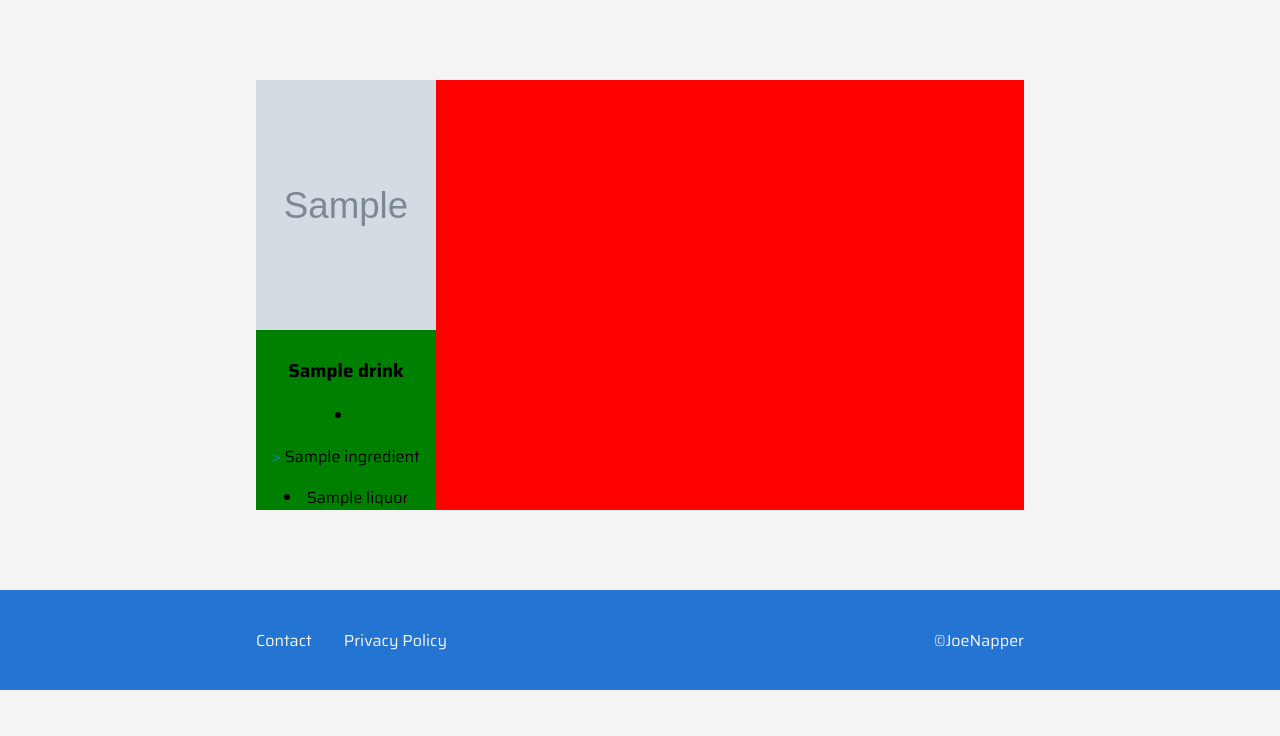
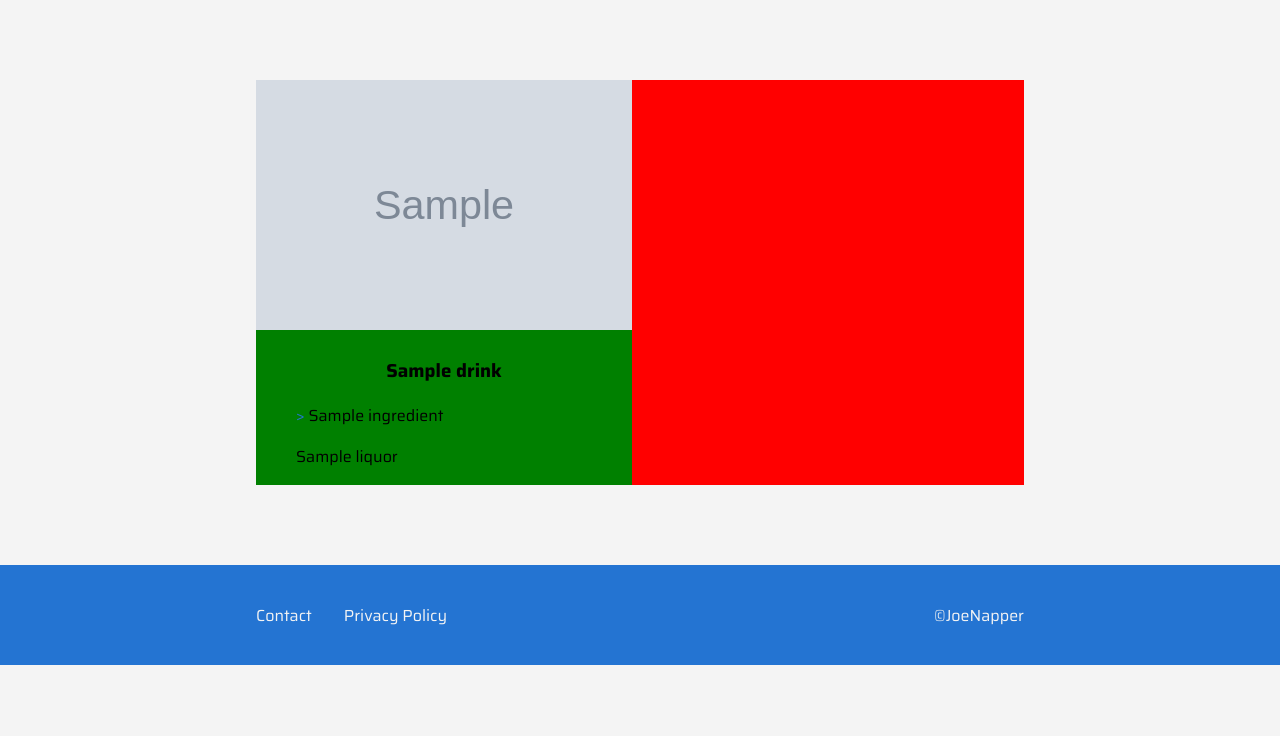
Before and after one commit to joenapper/drinking-hub, a Flask app: page /get_drinks in a window 1280 px wide. Shown: the part 64-800 px from the top of the page. Run offline with Flask 2, Linux system fonts and the light colour scheme; grey boxes marked "Sample" are stand-in pictures; a database or web service that is not in the repository returns one stand-in record (values such as "Sample title"); some libraries are stand-ins or nearby versions.

Commit message:
Changed row grid layout

```diff
--- a/static/css/style.css
+++ b/static/css/style.css
@@ -265,7 +265,7 @@ footer {
     background-color: red;
     width: 100%;
     display: grid;
-    grid-template-columns: repeat(4, 1fr);
+    grid-template-columns: repeat(2, 2fr);
     grid-gap: 1em
 }
 
@@ -278,3 +278,12 @@ footer {
     height: 250px;
     width: 100%;
 }
+/*
+.card h3 {
+    color: #2474D2
+} */
+
+.card li {
+    list-style: none;
+    text-align: left
+}
--- a/templates/drinks.html
+++ b/templates/drinks.html
@@ -7,12 +7,16 @@
 
                 <img class="drinkImage" src="{{drink.image}}" alt="" srcset="">
                 <h3>{{drink.drink_name}}</h3>
+                <ul class="drinkIngredients">
                 {% for ingredient in drink.ingredients %}
                      <li><p><span class="col">&gt;</span> {{ingredient}}</p></li>
                 {% endfor %}
+                </ul>
+                <ul>
                 {% for liquor in drink.liquor_name %}
                     <li>{{liquor}}</li>
                 {% endfor %}
+                </ul>
             </div>
             {% endfor %}
         </div>
```
